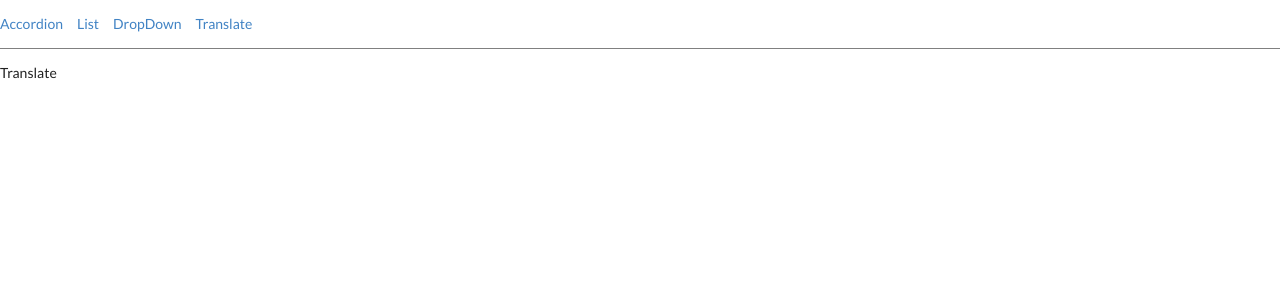
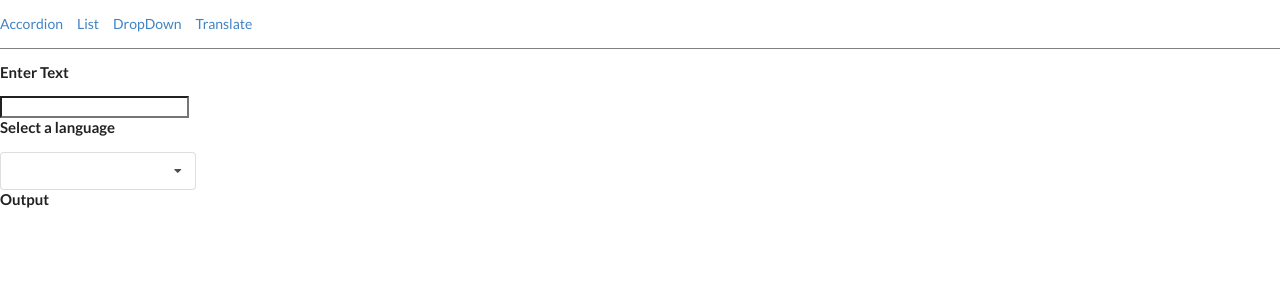
Before and after one commit to yosrimhamdi/drop-down-react, a React app: page /translate in a window 1280 px wide. Shown: the top 300 px of the page. Built offline with nearby package versions, Linux system fonts and the light colour scheme.

Commit message:
basic component strucutre.

```diff
--- a/src/components/Select.js
+++ b/src/components/Select.js
@@ -7,7 +7,7 @@ const Select = ({ options, selection, setSelection, message }) => {
 
   useEffect(() => {
     const onBodyClick = e => {
-      if (!ref.current.contains(e.target) && open) {
+      if (ref.current && !ref.current.contains(e.target) && open) {
         setOpen(false);
       }
     };
--- /dev/null
+++ b/src/components/Translate/Convert.js
@@ -0,0 +1,13 @@
+import React from 'react';
+
+const Convert = ({ language, phrase }) => {
+  return (
+    <div>
+      <h4>Output</h4>
+      <div>{language}</div>
+      <div>{phrase}</div>
+    </div>
+  );
+};
+
+export default Convert;
--- a/src/components/Translate/Translate.js
+++ b/src/components/Translate/Translate.js
@@ -1,5 +1,30 @@
-import React from 'react';
+import React, { useState } from 'react';
 
-const Translate = () => <div>Translate</div>;
+import Select from '../Select';
+import Convert from './Convert';
+import options from './options';
+
+const Translate = () => {
+  const [language, setLanguage] = useState({});
+  const [phrase, setPhrase] = useState('');
+
+  return (
+    <div>
+      <h4>Enter Text</h4>
+      <input
+        type="text"
+        value={phrase}
+        onChange={e => setPhrase(e.target.value)}
+      />
+      <Select
+        selection={language}
+        setSelection={setLanguage}
+        options={options}
+        message="Select a language"
+      />
+      <Convert language={language.value} phrase={phrase} />
+    </div>
+  );
+};
 
 export default Translate;
--- /dev/null
+++ b/src/components/Translate/options.js
@@ -0,0 +1,8 @@
+const options = [
+  {
+    label: 'Arabic',
+    value: 'Arabic',
+  },
+];
+
+export default options;
```
